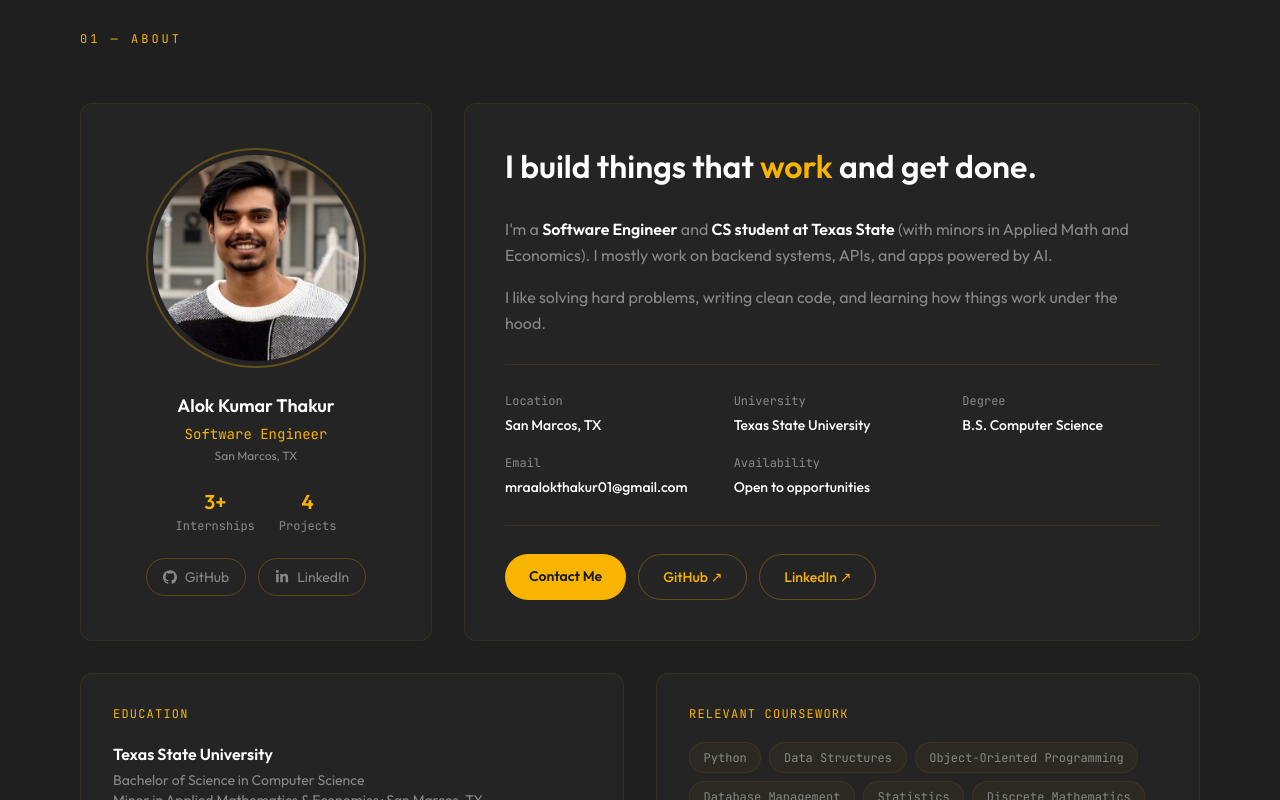
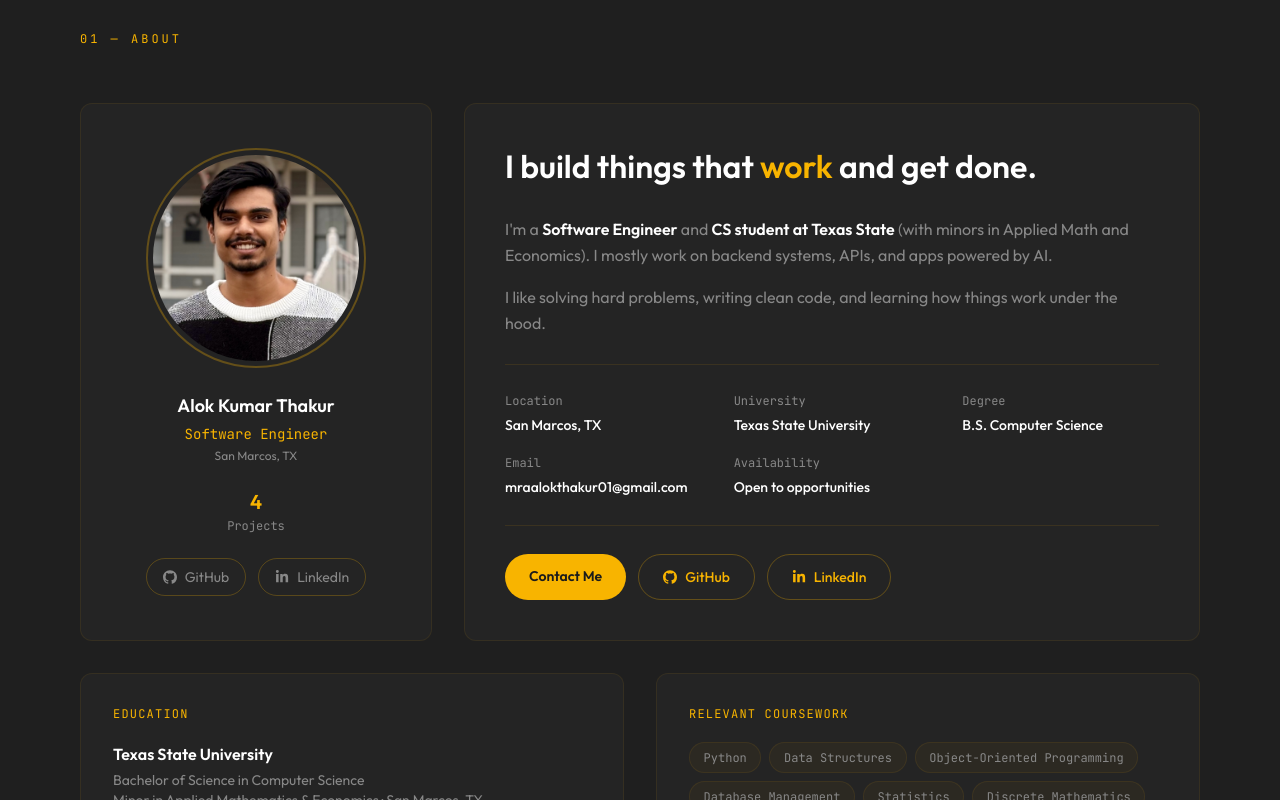
Before and after one commit to aalok012/portfolio, a React (Vite) app: page / in a window 1280 px wide. Shown: the part 881-1681 px from the top of the page. Built offline with nearby package versions, Linux system fonts and the light colour scheme.

Commit message:
Remove internships stat, add icons to GitHub and LinkedIn buttons

```diff
--- a/src/components/views/AboutSection.tsx
+++ b/src/components/views/AboutSection.tsx
@@ -56,7 +56,6 @@ export default function AboutSection() {
 
             <div className="flex gap-6">
               {[
-                { val: '3+', label: 'Internships' },
                 { val: '4',  label: 'Projects' },
               ].map(({ val, label }) => (
                 <div key={label} className="text-center">
@@ -142,18 +141,18 @@ export default function AboutSection() {
               <a
                 href={resume.contact.github}
                 target="_blank" rel="noopener noreferrer"
-                className="px-6 py-3 rounded-full text-sm font-medium"
+                className="flex items-center gap-2 px-6 py-3 rounded-full text-sm font-medium"
                 style={{ border: '1px solid rgba(248,180,0,0.3)', color: '#F8B400', textDecoration: 'none' }}
               >
-                GitHub ↗
+                <SiGithub size={14} /> GitHub
               </a>
               <a
                 href={resume.contact.linkedin}
                 target="_blank" rel="noopener noreferrer"
-                className="px-6 py-3 rounded-full text-sm font-medium"
+                className="flex items-center gap-2 px-6 py-3 rounded-full text-sm font-medium"
                 style={{ border: '1px solid rgba(248,180,0,0.3)', color: '#F8B400', textDecoration: 'none' }}
               >
-                LinkedIn ↗
+                <FaLinkedinIn size={14} /> LinkedIn
               </a>
             </div>
           </div>
--- a/src/components/views/HeroSection.tsx
+++ b/src/components/views/HeroSection.tsx
@@ -129,7 +129,6 @@ export default function HeroSection() {
 
             <div className="flex justify-center gap-8 mt-8">
               {[
-                { val: '3+',   label: 'Internships' },
                 { val: '4',    label: 'Projects' },
               ].map(({ val, label }) => (
                 <div key={label} className="text-center">
```
Also changed, not shown: .claude/settings.json.
